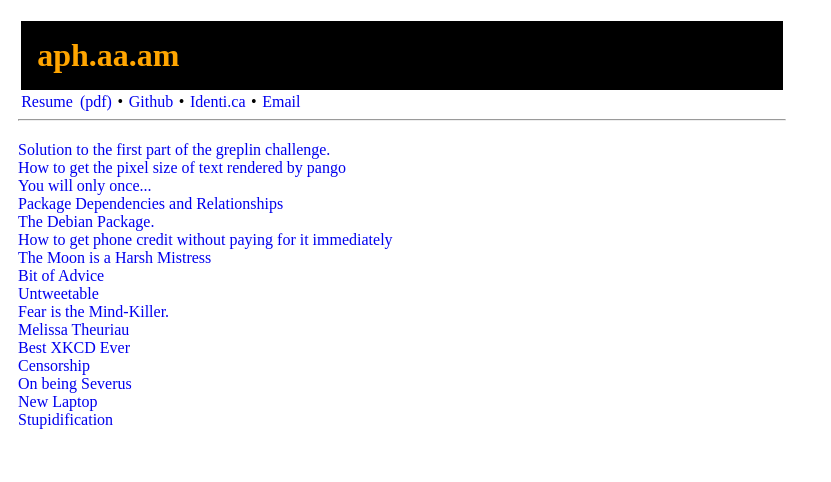
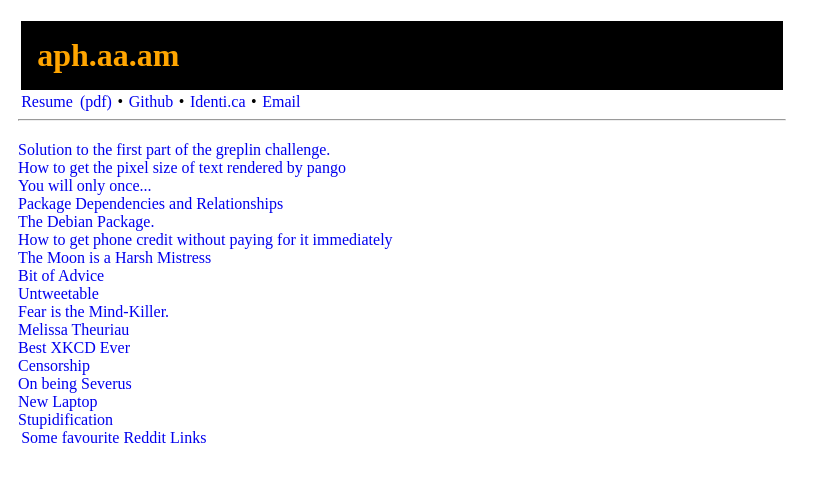
Before and after one commit to hoskeri/hoskeri.github.com, a Jekyll site: the page built from index.html, in a window 1280 px wide. Shown: the top 482 px of the page, without its empty margins (0-831 px from the left). Built offline with Jekyll 4.4.1, drawn with Linux system fonts in a browser that asks for light colours.

Commit message:
add reddit links page

```diff
--- a/blog/_posts/2008-06-04-i-will-not-fear.markdown
+++ b/blog/_posts/2008-06-04-i-will-not-fear.markdown
@@ -4,7 +4,7 @@ layout: default
 ---
 
 
-I am reading Frank Herbert's [Dune](http://en.wikipedia.org/wiki/Dune_(novel\)). I will review it when I have finished it, but here's a beautiful sequence: Its called the **Litany Against Fear**. The characters repeat this to overcome fear and get back in control of themselves, in times of great terror.
+I am reading Frank Herbert's [Dune](http://en.wikipedia.org/wiki/Dune_\(novel\)). I will review it when I have finished it, but here's a beautiful sequence: Its called the **Litany Against Fear**. The characters repeat this to overcome fear and get back in control of themselves, in times of great terror.
 
 > *I must not fear.
 > Fear is the mind-killer.
--- a/index.html
+++ b/index.html
@@ -4,3 +4,5 @@ layout: default
 {% for post in site.categories.blog %}
 	<a href="{{ post.url }}"><div>{{ post.title }}</div></a>
 {% endfor %}
+
+<a href="why-i-reddit.html">Some favourite Reddit Links</a>
```
